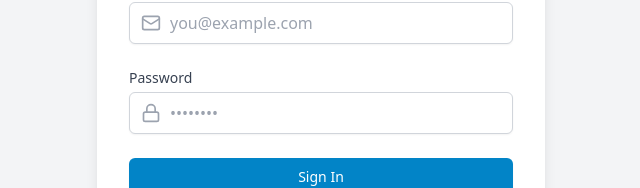
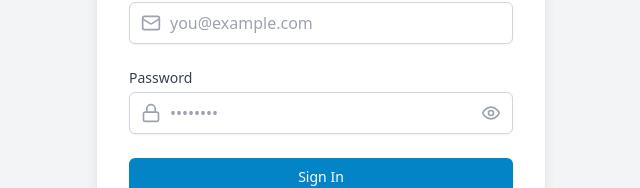
Before and after one commit to florencygajera/Saas-Frontend, a Next.js app in the folder frontend/: page /login in a window 1280 px wide. Shown: the part 309-497 px from the top of the page, without its empty margins (319-959 px from the left). Built offline with nearby package versions, Linux system fonts and the light colour scheme; no server answers.

Commit message:
feat: Add login page component with form validation, API integration, and UI.

```diff
--- a/frontend/src/app/(auth)/login/page.tsx
+++ b/frontend/src/app/(auth)/login/page.tsx
@@ -7,7 +7,7 @@
 import { useRouter } from 'next/navigation';
 import { useAuth } from '@/lib/AuthContext';
 import { authApi } from '@/lib/api';
-import { Lock, Mail, AlertCircle } from 'lucide-react';
+import { Lock, Mail, AlertCircle, Eye, EyeOff } from 'lucide-react';
 
 const loginSchema = z.object({
   email: z.string().email('Invalid email address'),
@@ -19,6 +19,7 @@
 export default function LoginPage() {
   const [error, setError] = useState<string | null>(null);
   const [loading, setLoading] = useState(false);
+  const [showPassword, setShowPassword] = useState(false);
   const { login } = useAuth();
   const router = useRouter();
 
@@ -73,7 +74,7 @@
                 id="email"
                 type="email"
                 {...register('email')}
-                className="pl-10 block w-full rounded-md border-gray-300 shadow-sm focus:border-primary-500 focus:ring-primary-500 py-2 px-3 border"
+                className="pl-10 block w-full rounded-md border-gray-300 shadow-sm focus:border-primary-500 focus:ring-primary-500 py-2 px-3 border text-gray-900 placeholder-gray-400"
                 placeholder="you@example.com"
               />
             </div>
@@ -92,11 +93,22 @@
               </div>
               <input
                 id="password"
-                type="password"
+                type={showPassword ? 'text' : 'password'}
                 {...register('password')}
-                className="pl-10 block w-full rounded-md border-gray-300 shadow-sm focus:border-primary-500 focus:ring-primary-500 py-2 px-3 border"
+                className="pl-10 pr-10 block w-full rounded-md border-gray-300 shadow-sm focus:border-primary-500 focus:ring-primary-500 py-2 px-3 border text-gray-900 placeholder-gray-400"
                 placeholder="••••••••"
               />
+              <button
+                type="button"
+                onClick={() => setShowPassword(!showPassword)}
+                className="absolute inset-y-0 right-0 pr-3 flex items-center"
+              >
+                {showPassword ? (
+                  <EyeOff className="h-5 w-5 text-gray-400 hover:text-gray-600" />
+                ) : (
+                  <Eye className="h-5 w-5 text-gray-400 hover:text-gray-600" />
+                )}
+              </button>
             </div>
             {errors.password && (
               <p className="mt-1 text-sm text-red-600">{errors.password.message}</p>
```
